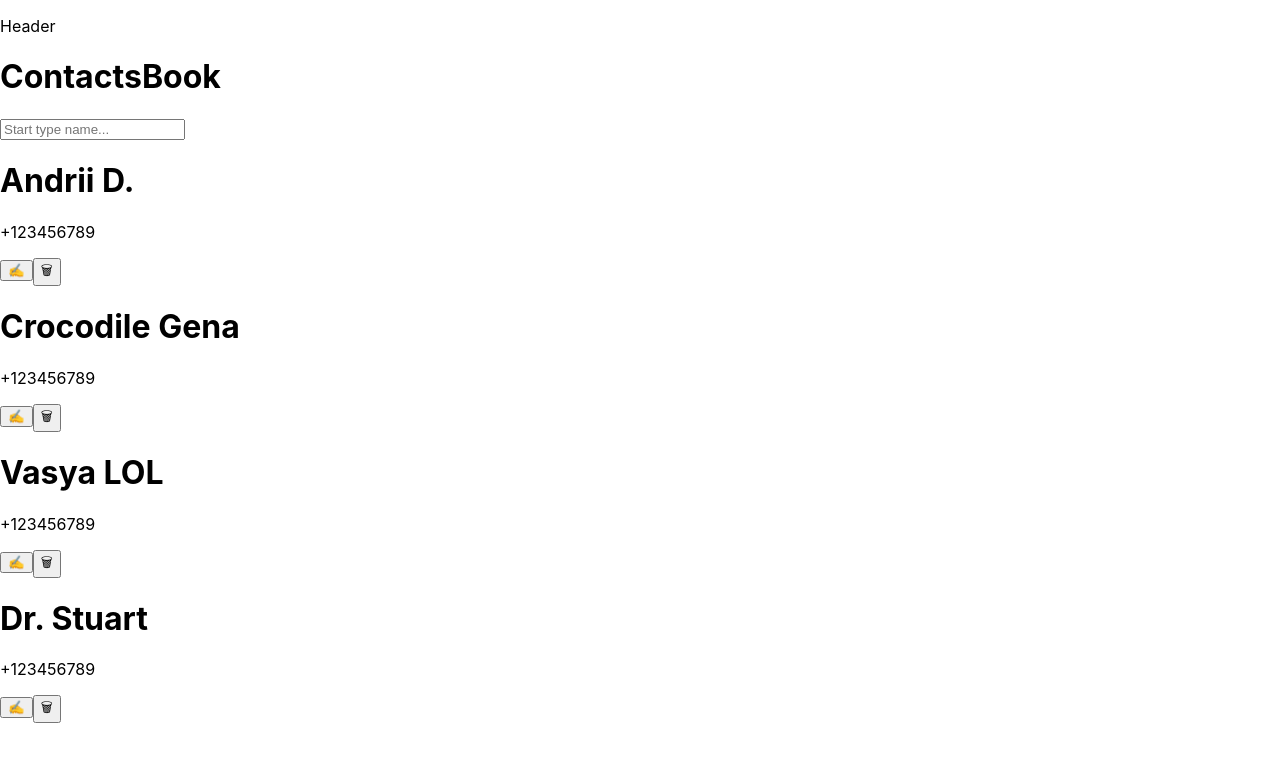
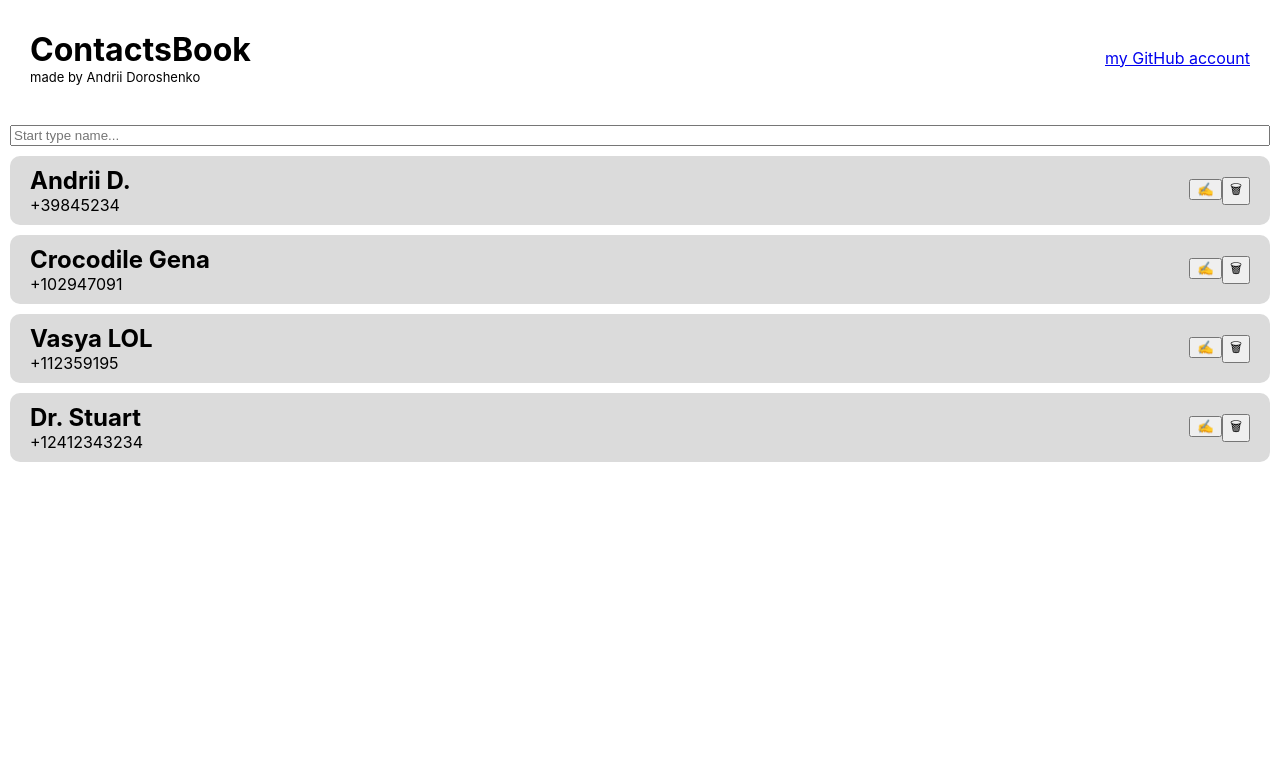
Before and after one commit to itsdorosh/react-course-30.04.22, a React (Create React App) app in the folder homeworks/: page / in a window 1280 px wide. Shown: the top 762 px of the page. Built offline with nearby package versions, Linux system fonts and the light colour scheme.

Commit message:
Add ContactsBook module

```diff
--- a/homeworks/src/App.css
+++ b/homeworks/src/App.css
@@ -1,38 +1,13 @@
-.App {
-  text-align: center;
+.header {
+  display: flex;
+  align-items: center;
+  justify-content: space-between;
+  padding: 30px;
+}
+.header h1, .header p {
+  margin: 0;
 }
 
-.App-logo {
-  height: 40vmin;
-  pointer-events: none;
+.header p {
+  font-size: small;
 }
-
-@media (prefers-reduced-motion: no-preference) {
-  .App-logo {
-    animation: App-logo-spin infinite 20s linear;
-  }
-}
-
-.App-header {
-  background-color: #282c34;
-  min-height: 100vh;
-  display: flex;
-  flex-direction: column;
-  align-items: center;
-  justify-content: center;
-  font-size: calc(10px + 2vmin);
-  color: white;
-}
-
-.App-link {
-  color: #61dafb;
-}
-
-@keyframes App-logo-spin {
-  from {
-    transform: rotate(0deg);
-  }
-  to {
-    transform: rotate(360deg);
-  }
-}
--- a/homeworks/src/Header.js
+++ b/homeworks/src/Header.js
@@ -1,3 +1,11 @@
 export function Header () {
-    return <><p>Header</p></>;
+    return (
+        <div className="header">
+            <div className="hero">
+                <h1>ContactsBook</h1>
+                <p>made by Andrii Doroshenko</p>
+            </div>
+            <a className="gh-link" href="https://github.com/itsdorosh">my GitHub account</a>
+        </div>
+    );
 }
--- a/homeworks/src/modules/ContactsBook/ContactsBook.js
+++ b/homeworks/src/modules/ContactsBook/ContactsBook.js
@@ -1,27 +1,84 @@
-import {useState} from 'react';
-import {Search, ContactsList, EditPopup} from './components';
+import { useState } from 'react';
+import { Search, ContactsList, EditPopup } from './components';
+import './ContactsBooks.css';
 
 const list = [
-    {id: 1, firstName: "Andrii", lastName: "D.", phoneNumber: "+123456789"},
-    {id: 2, firstName: "Crocodile", lastName: "Gena", phoneNumber: "+123456789"},
-    {id: 3, firstName: "Vasya", lastName: "LOL", phoneNumber: "+123456789"},
-    {id: 4, firstName: "Dr.", lastName: "Stuart", phoneNumber: "+123456789"},
+    { id: 1, firstName: "Andrii", lastName: "D.", phoneNumber: "+39845234" },
+    { id: 2, firstName: "Crocodile", lastName: "Gena", phoneNumber: "+102947091" },
+    { id: 3, firstName: "Vasya", lastName: "LOL", phoneNumber: "+112359195" },
+    { id: 4, firstName: "Dr.", lastName: "Stuart", phoneNumber: "+12412343234" },
 ];
 
-export function ContactsBook () {
+/**
+ * ContactsBook - Smart component with retrieving data, Search, Contact List and Editing contact.
+ * @returns JSX for ContactsBook
+ * @status ✅
+ */
+export function ContactsBook() {
     const [showPopup, setShowPopup] = useState(false);
-    // TODO: SMART
-    // list
+    const [contactsList, setContactsList] = useState(list);
+    const [editableContact, setEditableContact] = useState(null);
+    const [searchValue, onSearchChange] = useState('');
+
+    let filteredContactsList = !!searchValue
+        ? contactsList.filter((contact) =>
+            contact.firstName.toLowerCase().includes(searchValue.toLowerCase())
+            || contact.lastName.toLowerCase().includes(searchValue.toLowerCase())
+            || contact.phoneNumber.includes(searchValue)
+        )
+        : contactsList;
+
+
+    // For List
+    const onContactEdit = (id) => {
+        const editableContact = contactsList.find(contact => contact.id === id);
+
+        if (editableContact) {
+            setShowPopup(true);
+            setEditableContact(editableContact);
+        }
+    }
+
+    const onContactDelete = (id) => {
+        setContactsList(contactsList.filter(contact => contact.id !== id));
+    }
+
+    // For Popup
+    const onEditComplete = (changedContact) => {
+        setShowPopup(false);
+
+        setContactsList(contactsList.map(contact =>
+            contact.id === changedContact.id
+                ? changedContact
+                : contact
+        ));
+    }
+
+    const onEditCancel = () => {
+        setShowPopup(false);
+    }
 
     return (
-        <>
-            <h1>ContactsBook</h1>
-            <Search placeholder={"Start type name..."} onSearchChange={(searchValue) => console.log(searchValue)} />
-            <ContactsList contacts={list} />
-            { showPopup
-                ? <EditPopup editableContact={list[0]} onEditComplete={(changedContact) => {console.log(changedContact)}} />
+        <div className="contacts-book-module">
+            <Search
+                placeholder={"Start type name..."}
+                onSearchChange={onSearchChange}
+            />
+
+            <ContactsList
+                contacts={filteredContactsList}
+                onContactEdit={onContactEdit}
+                onContactDelete={onContactDelete}
+            />
+
+            {showPopup
+                ? <EditPopup
+                    editableContact={editableContact}
+                    onEditComplete={onEditComplete}
+                    onEditCancel={onEditCancel}
+                />
                 : <></>
             }
-        </>
+        </div>
     );
 }
--- /dev/null
+++ b/homeworks/src/modules/ContactsBook/ContactsBooks.css
@@ -0,0 +1,81 @@
+.overlay {
+    position: fixed; /* Sit on top of the page content */
+    /* display: none; Hidden by default */
+    width: 100%; /* Full width (cover the whole page) */
+    height: 100%; /* Full height (cover the whole page) */
+    top: 0;
+    left: 0;
+    right: 0;
+    bottom: 0;
+    background-color: rgba(0,0,0,0.5); /* Black background with opacity */
+    z-index: 2; /* Specify a stack order in case you're using a different order for other elements */
+    cursor: pointer;
+    display: flex;
+    align-items: center;
+    justify-content: center;
+}
+
+.contacts-book-module {
+    padding: 10px;
+    display: flex;
+    flex-direction: column;
+}
+
+.contact-card {
+    background-color: rgb(219, 219, 219);
+    display: flex;
+    justify-content: space-between;
+    align-items: center;
+    margin: 10px 0;
+    padding: 10px 20px;
+    box-sizing: border-box;
+    border-radius: 10px;
+}
+
+.contact-card h2, .contact-card p {
+    margin: 0;
+}
+
+.edit-popup {
+    display: flex;
+    flex-direction: column;
+    justify-content: space-between;
+    background-color: #EFEFEF;
+    height: 300px;
+    width: 500px;
+}
+
+.popup-title {
+    display: flex;
+    background-color: #B7B7B7;
+    justify-content: space-between;
+    align-items: center;
+}
+
+.popup-title p {
+    margin: 5px;
+}
+
+.popup-title div {
+    display: flex;
+}
+
+.popup-fields {
+    display: flex;
+    flex-direction: column;
+    padding: 20px;
+}
+
+.popup-fields input {
+    margin: 10px 0;
+}
+
+.popup-actions {
+    display: flex;
+    justify-content: flex-end;
+}
+
+.popup-actions button {
+    margin: 0 5px;
+    background-color: #519DD3;
+}
--- a/homeworks/src/modules/ContactsBook/components/ContactCard.js
+++ b/homeworks/src/modules/ContactsBook/components/ContactCard.js
@@ -7,11 +7,15 @@
  */
 export function ContactCard ({contact, onContactEdit, onContactDelete}) {
     return (
-        <div>
-            <h1>{contact.firstName} {contact.lastName}</h1>
-            <p>{contact.phoneNumber}</p>
-            <button onClick={() => onContactEdit(contact.id)}>✍️</button>
-            <button onClick={() => onContactDelete(contact.id)}>🗑</button>
+        <div className="contact-card">
+            <div>
+                <h2>{contact.firstName} {contact.lastName}</h2>
+                <p>{contact.phoneNumber}</p>
+            </div>
+            <div>
+                <button onClick={() => onContactEdit(contact.id)}>✍️</button>
+                <button onClick={() => onContactDelete(contact.id)}>🗑</button>
+            </div>
         </div>
     );
 }
--- a/homeworks/src/modules/ContactsBook/components/ContactsList.js
+++ b/homeworks/src/modules/ContactsBook/components/ContactsList.js
@@ -1,10 +1,18 @@
 import {ContactCard} from './ContactCard';
 
-export function ContactsList ({contacts, onContactEdit}) {
+// DONE ✅
+export function ContactsList ({contacts, onContactEdit, onContactDelete}) {
 
     return (
-        <div>
-            { contacts.map(contact => <ContactCard key={contact.id} contact={contact} onContactEdit={onContactEdit} />) }
+        <div className="contact-list">
+            {contacts.map((contact) =>
+                <ContactCard
+                    key={contact.id}
+                    contact={contact}
+                    onContactEdit={onContactEdit}
+                    onContactDelete={onContactDelete}
+                />
+            )}
         </div>
     );
 }
--- a/homeworks/src/modules/ContactsBook/components/EditPopup.js
+++ b/homeworks/src/modules/ContactsBook/components/EditPopup.js
@@ -1,6 +1,6 @@
 import {useState} from 'react';
 
-export function EditPopup ({editableContact, onEditComplete}) {
+export function EditPopup ({editableContact, onEditComplete, onEditCancel}) {
     const [firstName, setFirstName] = useState(editableContact.firstName);
     const [lastName, setLastName] = useState(editableContact.lastName);
     const [phoneNumber, setPhoneNumber] = useState(editableContact.phoneNumber);
@@ -29,23 +29,35 @@ export function EditPopup ({editableContact, onEditComplete}) {
                 setPhoneNumber(value);
                 break;
             }
+
+            default: {
+                throw new Error("Unsupported field");
+            }
         }
 
         setSavedIndicator('unsaved');
     }
 
     return (
-        <div>
+        <div className="overlay">
+        <div className="edit-popup">
             <div className="popup-title">
-                <h2>{editableContact.firstName} {editableContact.lastName}</h2>
-                <button>ⓧ</button>
+                <div>
+                    <p>Edit contact: <b>{editableContact.firstName} {editableContact.lastName}</b></p>
+                    <span>{savedIndicator === "saved" ? '' : '⦿'}</span>
+                </div>
+                <button onClick={onEditCancel}>ⓧ</button>
             </div>
-            <div>
+            <div className="popup-fields">
                 <input type="text" value={firstName} onChange={({target}) => onChangeFieldsHander('firstName', target.value)}></input>
                 <input type="text" value={lastName} onChange={({target}) => onChangeFieldsHander('lastName', target.value)}></input>
                 <input type="text" value={phoneNumber} onChange={({target}) => onChangeFieldsHander('phoneNumber', target.value)}></input>
+            </div>
+            <div className="popup-actions">
+                <button onClick={onEditCancel}>Cancel</button>
                 <button onClick={onSave}>Save</button>
             </div>
         </div>
+        </div>
     );
 }
--- a/homeworks/src/modules/ContactsBook/components/Search.js
+++ b/homeworks/src/modules/ContactsBook/components/Search.js
@@ -7,6 +7,7 @@
 export function Search ({placeholder, onSearchChange}) {
     return (
         <input
+            className="search-field"
             type="text"
             onChange={({target}) => onSearchChange(target.value)}
             placeholder={placeholder ? placeholder : "Search"}
```
Also changed, not shown: 1 other file (tests, documents, lock files or other folders).
